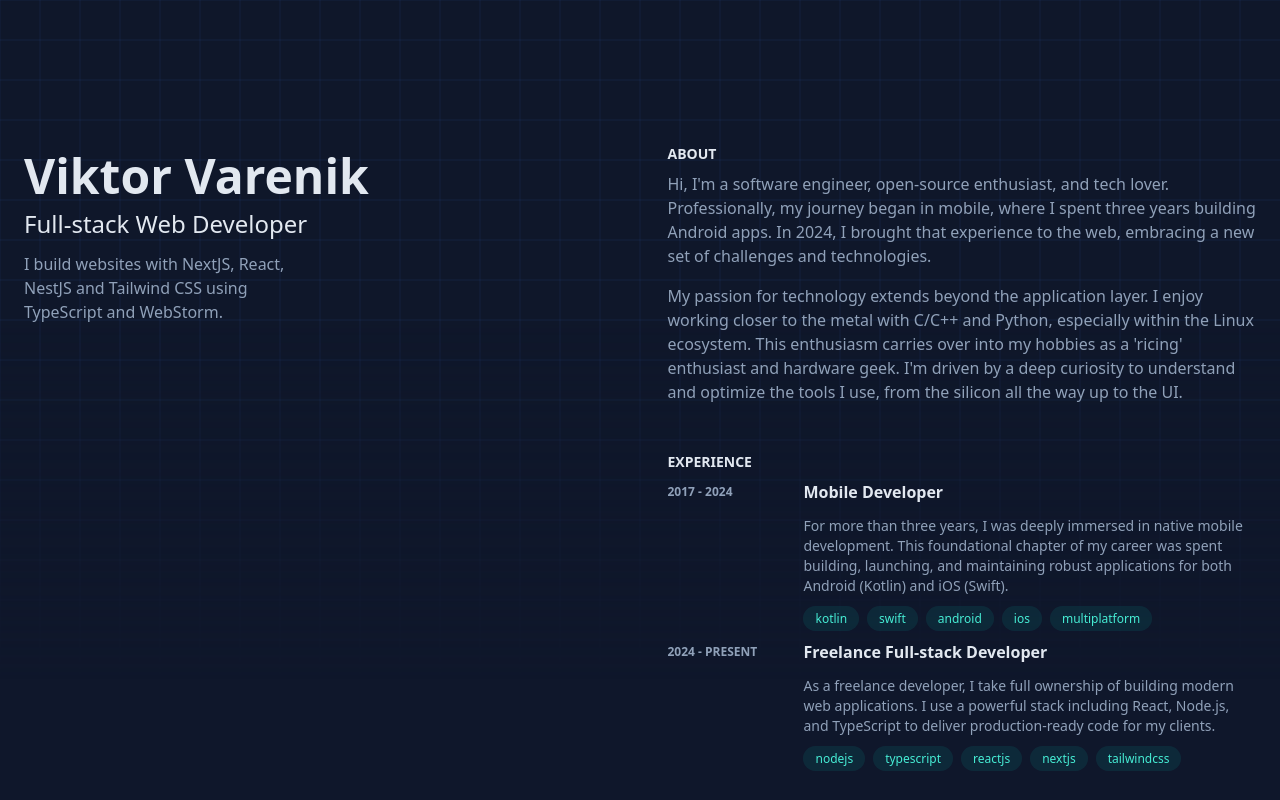
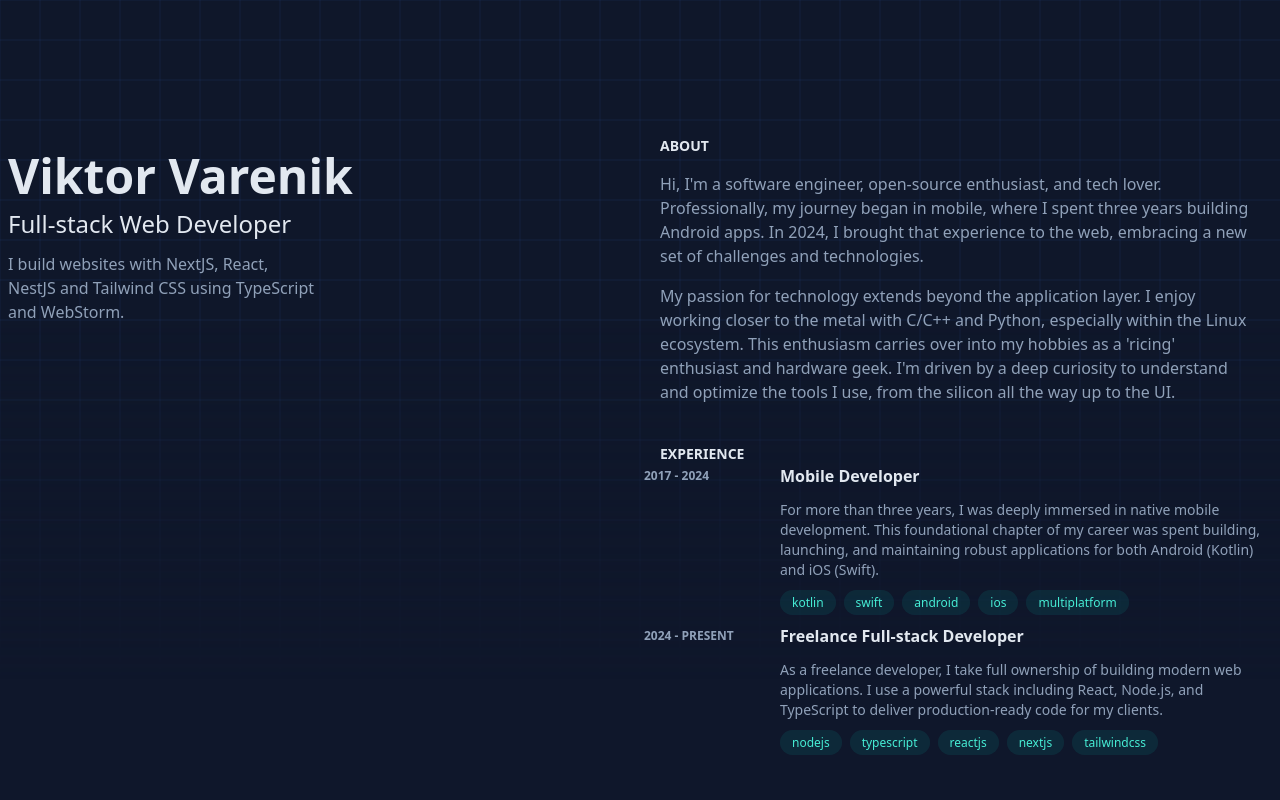
Before and after one commit to kotleni/kotleni.github.io, a Next.js app: page / in a window 1280 px wide. Shown: the top 800 px of the page. Built offline with nearby package versions, Linux system fonts and the light colour scheme.

Commit message:
fix: adjust all padding to match

```diff
--- a/src/app/globals.css
+++ b/src/app/globals.css
@@ -3,7 +3,7 @@
 
 @theme inline {
   --blocks-top-margin: 40px;
-  --blocks-padding: 24px;
+  --blocks-padding: 8px;
 
   --color-background: var(--background);
   --color-foreground: var(--foreground);
--- a/src/app/page.tsx
+++ b/src/app/page.tsx
@@ -30,14 +30,14 @@ function AboutPart() {
     return (
         <>
             <BlockHeader title="About" />
-            <p className="mb-4">
+            <p className="mb-4 px-4 pt-4">
                 Hi, I'm a software engineer, open-source enthusiast, and tech
                 lover. Professionally, my journey began in mobile, where I spent
                 three years building Android apps. In 2024, I brought that
                 experience to the web, embracing a new set of challenges and
                 technologies.
             </p>
-            <p className="mb-4">
+            <p className="mb-4 px-4">
                 My passion for technology extends beyond the application layer.
                 I enjoy working closer to the metal with C/C++ and Python,
                 especially within the Linux ecosystem. This enthusiasm carries
@@ -137,7 +137,7 @@ function RightSide() {
             <ExperiencePart />
             <ProjectsPart />
 
-            <p className="mt-16 py-4 text-sm text-slate-500">
+            <p className="mt-16 px-4 py-4 text-sm text-slate-500">
                 Designed in Figma and coded in WebStorm with fun. Built with
                 Next.js and Tailwind CSS, deployed with roockie (home-lab
                 server). Heavily inspired by{' '}
@@ -156,7 +156,7 @@ function RightSide() {
 export default function Home() {
     return (
         <div className="w-full flex justify-center text-slate-400 overflow-x-hidden">
-            <div className="w-full md:container xl:max-w-7xl md:flex md:flex-row md:items-start max-md:pt-8 gap-8">
+            <div className="w-full md:container xl:max-w-7xl md:flex md:flex-row md:items-start max-md:pt-8">
                 <LeftSide />
                 <RightSide />
             </div>
--- a/src/components/block-header.tsx
+++ b/src/components/block-header.tsx
@@ -4,7 +4,7 @@ export interface StickyHeaderProps {
 
 export function BlockHeader(props: StickyHeaderProps) {
     return (
-        <div className="z-10 py-2 mt-(--blocks-top-margin)">
+        <div className="z-10 pl-4 mt-(--blocks-top-margin)">
             <h2 className="text-sm font-bold uppercase text-slate-200">
                 {props.title}
             </h2>
```
